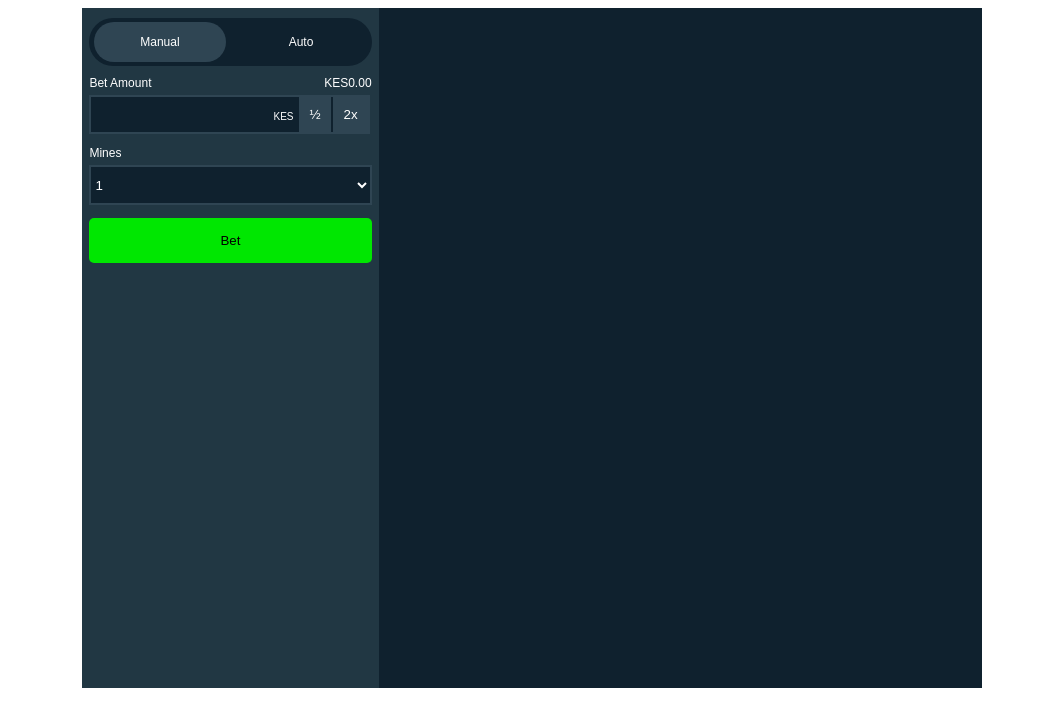
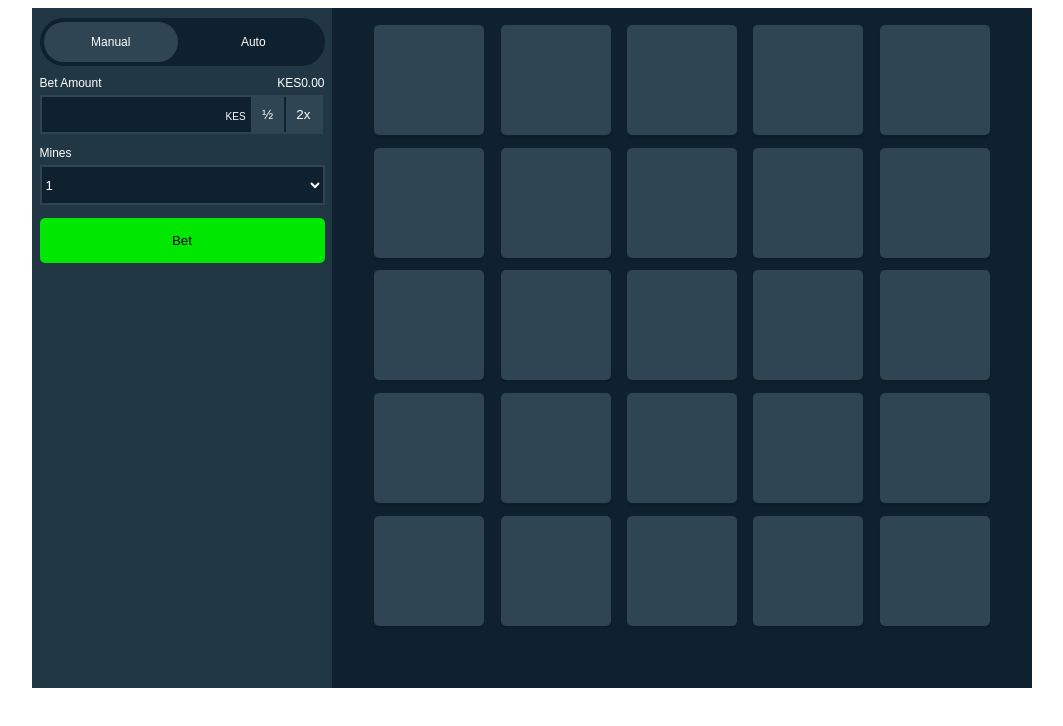
Before and after one commit to badakomora/goal, a React (Create React App) app: page / in a window 1280 px wide. Shown: the top 726 px of the page, without its empty margins (108-1171 px from the left). Built offline with nearby package versions, Linux system fonts and the light colour scheme.

Commit message:
tiles and manualAuto buttons array

```diff
--- a/src/components/Game.tsx
+++ b/src/components/Game.tsx
@@ -1,7 +1,7 @@
 /** @jsxImportSource @emotion/react */
 import { css } from "@emotion/react"
-import { LeftSideWrap } from "./LeftSideWrap"
-import { RightSideWrap } from "./RightSideWrap"
+import { GameSidebar } from "./GameSidebar"
+import { GameContent } from "./GameContent"
 
 const styles = {
     container:css({
@@ -10,7 +10,7 @@ const styles = {
     }),
     gameWrap:css({
         backgroundColor:"#0f212e",
-        width:"900px",
+        width:"1000px",
         height:"680px",
     }),
     sidesWrap:css({
@@ -21,13 +21,13 @@ const styles = {
     }),
     leftsidewrap:css({
         backgroundColor:"#213743",
-        width:"33%",
+        width:"30%",
         display:"flex",
         justifyContent:"center"
     }),
     rightsidewrap:css({
         backgroundColor:"#0f212e",
-        width:"67%",
+        width:"70%",
         display:"flex",
         justifyContent:"center"
     })
@@ -39,12 +39,10 @@ export const Game = () =>{
         <div css={styles.gameWrap}>
             <div css={styles.sidesWrap}>
                 <div css={styles.leftsidewrap}>
-                    {/* todo:: name appropriately */}
-                    <LeftSideWrap />
+                    <GameSidebar />
                 </div>
                 <div css={styles.rightsidewrap}>
-                     {/* todo:: name appropriately */}
-                    <RightSideWrap />
+                    <GameContent />
                 </div>
             </div>
             <div className="bottomWrap">
--- /dev/null
+++ b/src/components/GameContent.tsx
@@ -0,0 +1,38 @@
+/** @jsxImportSource @emotion/react */
+import { css } from "@emotion/react";
+const styles = {
+  wrap: css({
+    width: "95%",
+    height: "95%",
+    margin: "auto",
+    "> div":{
+      display: "flex",
+      justifyContent: "space-around",
+      margin: "auto",
+      flexWrap: "wrap",
+      height: "95%",
+      width: "95%",
+        "> button":{
+          borderRadius: "5px",
+          background: "#2f4553",
+          border: "none",
+          width: "109.77px",
+          height: "109.78px",
+          boxShadow: "0 3px 2px rgba(0,0,0,.1)"
+        }
+    },
+  }),
+};
+export const GameContent = () => {
+
+  const TILES = Array.from({length:25}, (_, index) => index + 1)
+  return (
+    <div css={styles.wrap}>
+      <div>
+        {TILES.map((tile)=>(
+           <button key={tile} ></button>
+        ))}
+      </div>
+    </div>
+  );
+};
--- a/src/components/LeftSideWrap.tsx
+++ b/src/components/GameSidebar.tsx
@@ -26,7 +26,7 @@ const styles = ({
         display:"none"
     })
 })
-export const LeftSideWrap = () =>{
+export const GameSidebar = () =>{
     const [toggleTabClass, setToggleTabClass] = useState(1)
     return(
         <div css={styles.wrap}>
--- a/src/components/OnWin.tsx
+++ b/src/components/OnWin.tsx
@@ -49,7 +49,7 @@ const styles = ({
       outline:"none"
     },
     "&:hover":{
-        border:"#2f4557 2px solid"
+        border: "#2f4553 2px solid",
     }
   }),
   toggleinputwrap:css({
@@ -68,7 +68,7 @@ const styles = ({
         outline:"none"
     },
     "&:hover":{
-        border:"#2f4557 2px solid"
+        border: "#2f4553 2px solid",
     }
   }),
   iconouterwrap: css({
@@ -109,7 +109,7 @@ const styles = ({
 export const OnWin= () => {
     const [resetIncr, setresetIncr] = useState(1)
     const toggleRestIncrease = (index: number) => {
-        setresetIncr(index);
+      setresetIncr(index);
     };
 
   return (
--- a/src/components/RightSideWrap.tsx
+++ /dev/null
@@ -1,65 +0,0 @@
-/** @jsxImportSource @emotion/react */
-import { css } from "@emotion/react";
-const styles = {
-  wrap: css({
-    width: "95%",
-    height: "95%",
-    margin: "auto"
-  }),
-
-    //todo: get rid of this css object
-  tilewrap: css({
-    display: "flex",
-    justifyContent: "space-around",
-    margin: "auto",
-    flexWrap: "wrap",
-    height: "95%",
-    width: "95%",
-  }),
-
-  //todo: get rid of this css object
-  tile: css({
-    borderRadius: "5px",
-    background: "#2f4553",
-    border: "none",
-    width: "109.77px",
-    height: "109.78px",
-    boxShadow: "0 3px 2px rgba(0,0,0,.1)"
-  })
-};
-export const RightSideWrap = () => {
-  return (
-    <div css={styles.wrap}>
-      <div css={styles.tilewrap}>
-        {/* todo: create an array then map you only need one button */}
-        {/* check the implementation for mine count  */}
-
-        {/* <button css={styles.tile}></button>
-                <button css={styles.tile}></button>
-                <button css={styles.tile}></button>
-                <button css={styles.tile}></button>
-                <button css={styles.tile}></button>
-                <button css={styles.tile}></button>
-                <button css={styles.tile}></button>
-                <button css={styles.tile}></button>
-                <button css={styles.tile}></button>
-                <button css={styles.tile}></button>
-                <button css={styles.tile}></button>
-                <button css={styles.tile}></button>
-                <button css={styles.tile}></button>
-                <button css={styles.tile}></button>
-                <button css={styles.tile}></button>
-                <button css={styles.tile}></button>
-                <button css={styles.tile}></button>
-                <button css={styles.tile}></button>
-                <button css={styles.tile}></button>
-                <button css={styles.tile}></button>
-                <button css={styles.tile}></button>
-                <button css={styles.tile}></button>
-                <button css={styles.tile}></button>
-                <button css={styles.tile}></button>
-                <button css={styles.tile}></button> */}
-      </div>
-    </div>
-  );
-};
--- a/src/components/Tabs.tsx
+++ b/src/components/Tabs.tsx
@@ -59,27 +59,28 @@ export const Tabs: React.FC<TabProps> = ({tab: toggleTabClass, setTab: setToggle
     setToggleTabClass(index);
   };
 
-  const buttons = [
-    {
-    id:1,
-    label:"Manual",
-    css:toggleTabClass === 1 ? styles.manualTab : styles.autoTab,
-    onclick:() => toggleTabs(1),
-    },
-    {
-      id:2,
-      label:"Auto",
-      css:toggleTabClass === 2 ? styles.manualTab : styles.autoTab,
-      onclick:() => toggleTabs(2),
-    },
-  ]
+  // const buttons = [
+  //   {
+  //   id:1,
+  //   label:"Manual",
+  //   css:toggleTabClass === 1 ? styles.manualTab : styles.autoTab,
+  //   onclick:() => toggleTabs(1),
+  //   },
+  //   {
+  //     id:2,
+  //     label:"Auto",
+  //     css:toggleTabClass === 2 ? styles.manualTab : styles.autoTab,
+  //     onclick:() => toggleTabs(2),
+  //   },
+  // ]
 
+  const buttons = Array.from({length:2}, (_, index) => index + 1)
   return (
     <div css={styles.tabs}>
       <div css={styles.wrap}>
       {buttons.map((button) => (
-        <button key={button.id} css={button.css} onClick={button.onclick}>
-          {button.label}
+        <button key={button} css={toggleTabClass === button ? styles.manualTab : styles.autoTab} onClick={() => toggleTabs(button)}>
+          {button === 1 ? "Manual" : "Auto"}
         </button>
       ))}
       </div>
```
Also changed, not shown: src/components/MinesInput.tsx (+0 -25 lines).
